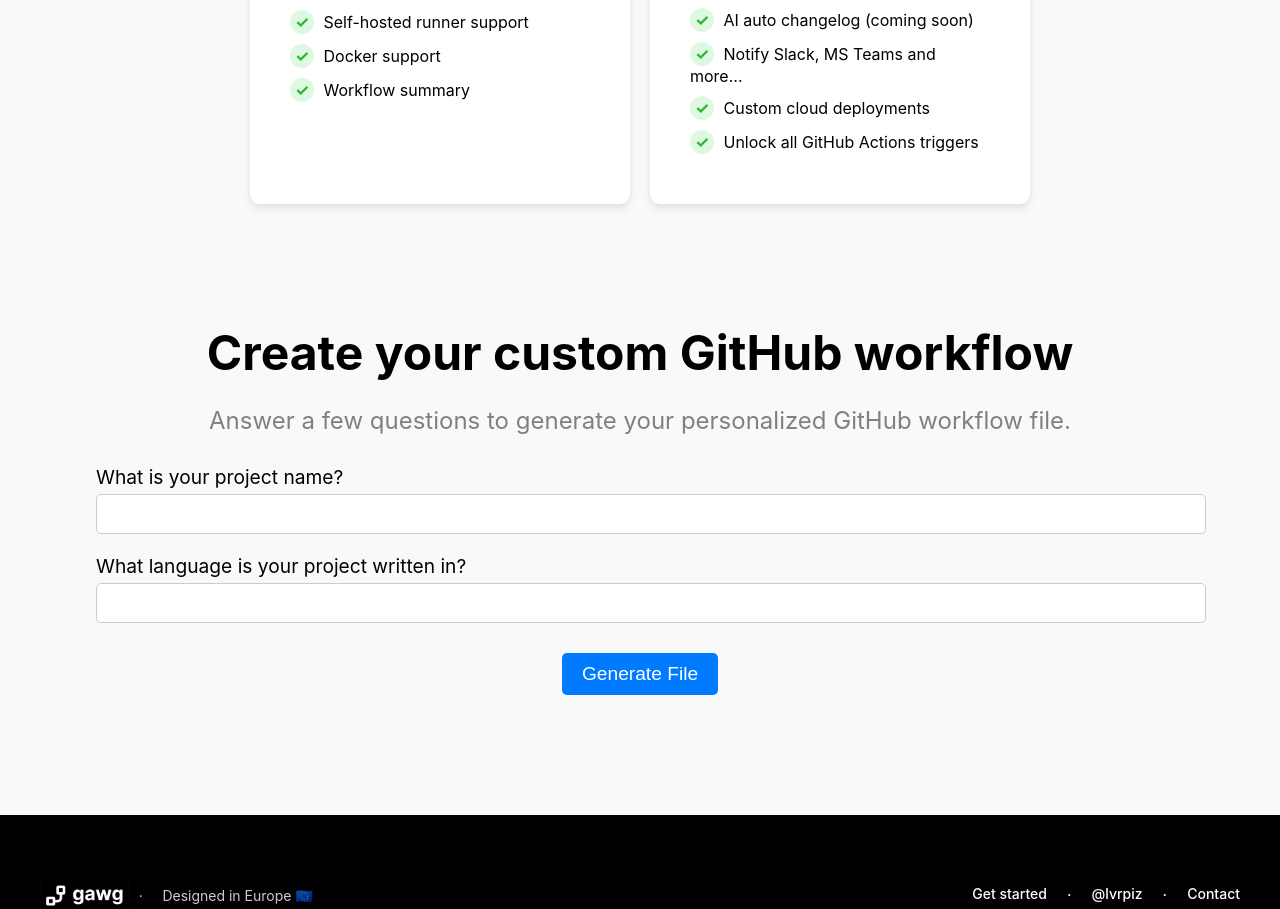
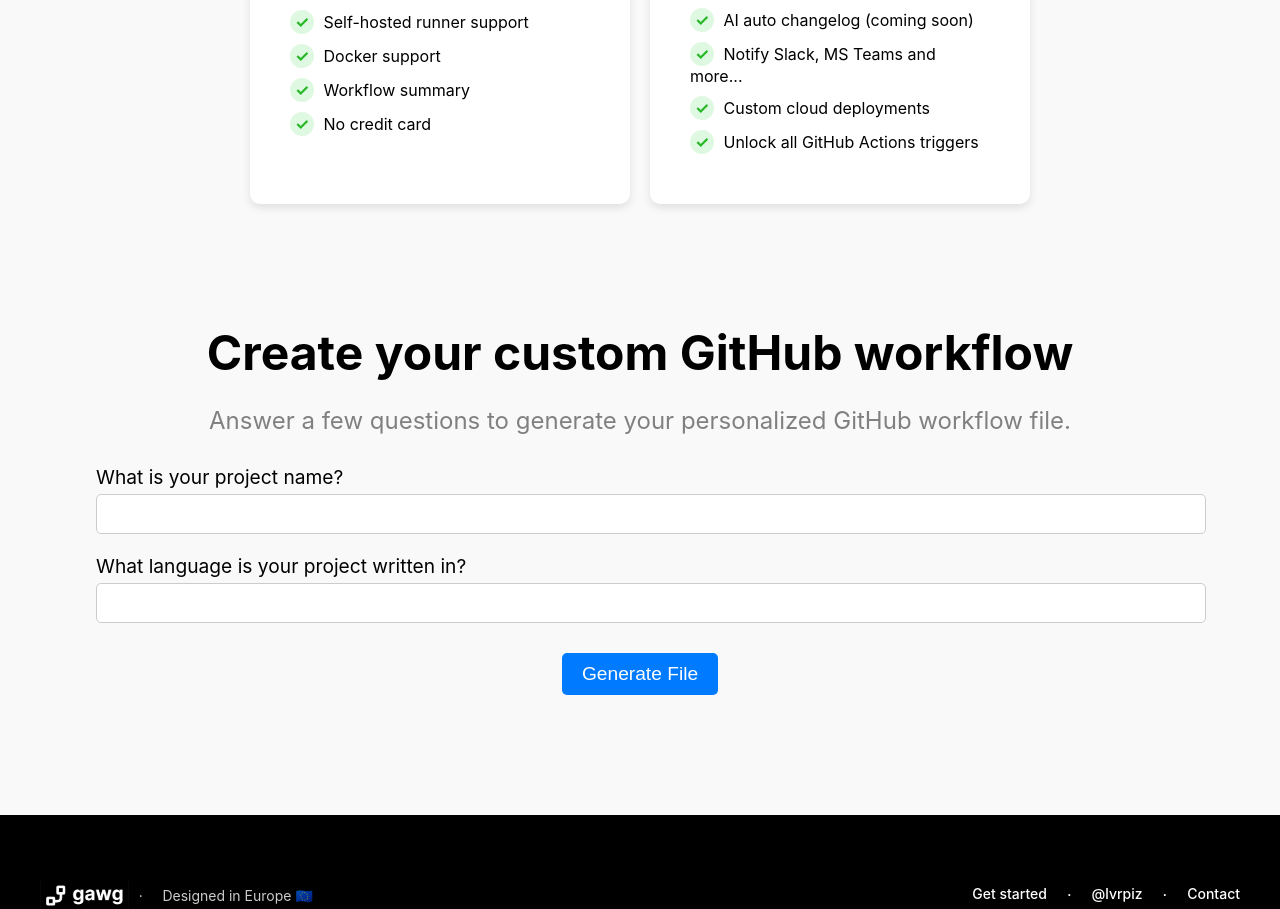
Before and after one commit to alvarogarciapiz/gawg, a React (Vite) app: page / in a window 1280 px wide. Shown: the part 3632-4541 px from the top of the page. Built offline with nearby package versions, Linux system fonts and the light colour scheme.

Commit message:
chore: Update pricing page with "No credit card" option

```diff
--- a/src/components/pricing.jsx
+++ b/src/components/pricing.jsx
@@ -16,6 +16,7 @@ return (
                     <li><span className="checkmark">✓</span> Self-hosted runner support</li>
                     <li><span className="checkmark">✓</span> Docker support</li>
                     <li><span className="checkmark">✓</span> Workflow summary</li>
+                    <li><span className="checkmark">✓</span> No credit card</li>
                 </ul>
             </div>
             <div className="pricing_card">
```
